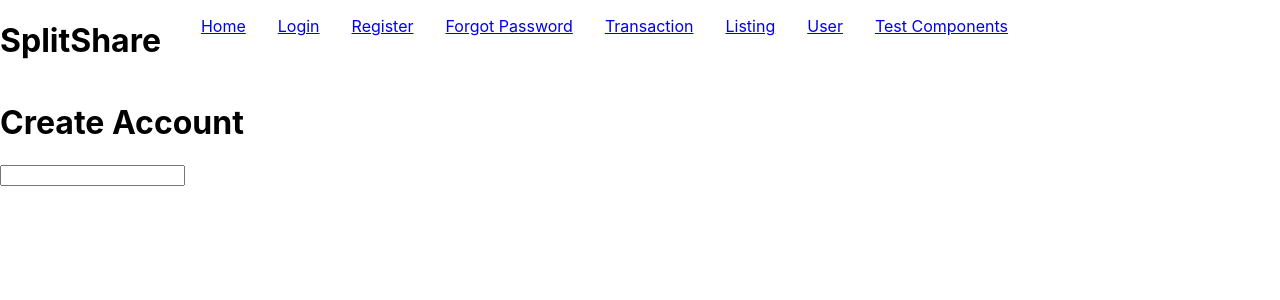
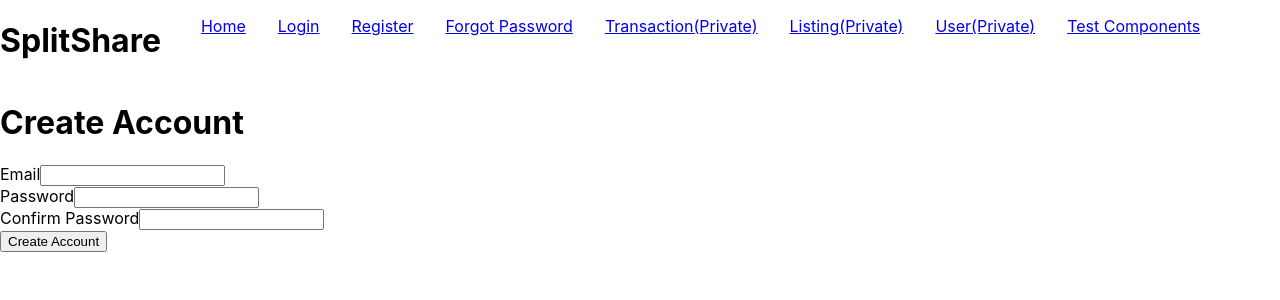
Before and after one commit to dacosio/integrated-project, a React (Create React App) app: page /register in a window 1280 px wide. Shown: the top 300 px of the page. Built offline with nearby package versions, Linux system fonts and the light colour scheme; no server answers.

Commit message:
private routes

```diff
--- a/src/App.js
+++ b/src/App.js
@@ -2,6 +2,7 @@ import React, { useState } from "react";
 import { Routes, Route, Navigate } from "react-router-dom";
 import loadable from "@loadable/component";
 import Layout from "./components/layout/Layout/Layout";
+import ProtectedRoute from "./components/layout/ProtectedRoute/ProtectedRoute";
 import TestComponents from "./TestingComponents/TestComponents";
 
 // Lazy loading and suspense
@@ -18,7 +19,6 @@ const TransactionDetail = loadable(() =>
 );
 const AddListing = loadable(() => import("./pages/Listing/AddListing"));
 const ListingDetail = loadable(() => import("./pages/Listing/ListingDetail"));
-
 function App() {
   // const [value, setValue] = useState("");
   return (
@@ -27,8 +27,22 @@ function App() {
         <Route path="/" element={<Layout />}>
           <Route index element={<Home />} />
           <Route path="listing">
-            <Route path="add" element={<AddListing />} />
-            <Route path=":listingId" element={<ListingDetail />} />
+            <Route
+              path="add"
+              element={
+                <ProtectedRoute>
+                  <AddListing />
+                </ProtectedRoute>
+              }
+            />
+            <Route
+              path=":listingId"
+              element={
+                <ProtectedRoute>
+                  <ListingDetail />
+                </ProtectedRoute>
+              }
+            />
           </Route>
 
           <Route path="login" element={<Login />} />
@@ -36,12 +50,33 @@ function App() {
           <Route path="forgot-password" element={<ForgotPassword />} />
 
           <Route path="transaction">
-            <Route index element={<TransactionList />} />
-            <Route path=":transactionId" element={<TransactionDetail />} />
+            <Route
+              index
+              element={
+                <ProtectedRoute>
+                  <TransactionList />
+                </ProtectedRoute>
+              }
+            />
+            <Route
+              path=":transactionId"
+              element={
+                <ProtectedRoute>
+                  <TransactionDetail />
+                </ProtectedRoute>
+              }
+            />
           </Route>
 
           <Route path="user">
-            <Route index element={<ProfileDetail />} />
+            <Route
+              index
+              element={
+                <ProtectedRoute>
+                  <ProfileDetail />
+                </ProtectedRoute>
+              }
+            />
           </Route>
 
           <Route path="testComponent" element={<TestComponents />} />
--- a/src/components/base/SVG/index.js
+++ b/src/components/base/SVG/index.js
@@ -1 +1,2 @@
 export { default as CloseFilled } from "./CloseFilled";
+export { default as SearchSVG } from "./SearchSVG";
--- a/src/components/layout/Header/Header.js
+++ b/src/components/layout/Header/Header.js
@@ -19,13 +19,13 @@ const Header = () => {
             <Link to="forgot-password">Forgot Password</Link>
           </li>
           <li>
-            <Link to="transaction">Transaction</Link>
+            <Link to="transaction">Transaction(Private)</Link>
           </li>
           <li>
-            <Link to="listing/add">Listing</Link>
+            <Link to="listing/add">Listing(Private)</Link>
           </li>
           <li>
-            <Link to="user">User</Link>
+            <Link to="user">User(Private)</Link>
           </li>
           <li>
             <Link to="testComponent">Test Components</Link>
--- /dev/null
+++ b/src/components/layout/ProtectedRoute/ProtectedRoute.js
@@ -0,0 +1,14 @@
+import React from "react";
+import { Navigate } from "react-router-dom";
+import { UserAuth } from "../../../context/AuthContext";
+
+const ProtectedRoute = ({ children }) => {
+  const { user } = UserAuth();
+
+  if (!user) {
+    return <Navigate to="/" />;
+  }
+  return children;
+};
+
+export default ProtectedRoute;
--- a/src/config/firebaseConfig.js
+++ b/src/config/firebaseConfig.js
@@ -1,6 +1,7 @@
 // Import the functions you need from the SDKs you need
 import { initializeApp } from "firebase/app";
 import { getFirestore } from "firebase/firestore";
+import { getAuth } from "firebase/auth";
 
 const firebaseConfig = {
   apiKey: process.env.REACT_APP_API_KEY,
@@ -13,5 +14,6 @@ const firebaseConfig = {
 
 // Initialize Firebase
 const firebaseApp = initializeApp(firebaseConfig);
+export const auth = getAuth(firebaseApp);
 
 export default getFirestore(firebaseApp);
--- /dev/null
+++ b/src/context/AuthContext.js
@@ -0,0 +1,46 @@
+import { createContext, useContext, useEffect, useState } from "react";
+import {
+  createUserWithEmailAndPassword,
+  signInWithEmailAndPassword,
+  signOut,
+  onAuthStateChanged,
+} from "firebase/auth";
+import { auth } from "../config/firebaseConfig";
+
+const UserContext = createContext();
+
+export const AuthContextProvider = ({ children }) => {
+  const [user, setUser] = useState({});
+
+  const createUser = (email, password) => {
+    return createUserWithEmailAndPassword(auth, email, password);
+  };
+
+  const signIn = (email, password) => {
+    return signInWithEmailAndPassword(auth, email, password);
+  };
+
+  const logout = () => {
+    return signOut(auth);
+  };
+
+  useEffect(() => {
+    const unsubscribe = onAuthStateChanged(auth, (currentUser) => {
+      console.log(currentUser);
+      setUser(currentUser);
+    });
+    return () => {
+      unsubscribe();
+    };
+  }, []);
+
+  return (
+    <UserContext.Provider value={{ createUser, user, logout, signIn }}>
+      {children}
+    </UserContext.Provider>
+  );
+};
+
+export const UserAuth = () => {
+  return useContext(UserContext);
+};
--- a/src/index.js
+++ b/src/index.js
@@ -5,15 +5,18 @@ import App from "./App";
 import * as serviceWorkerRegistration from "./serviceWorkerRegistration";
 import reportWebVitals from "./reportWebVitals";
 import { BrowserRouter as Router, Routes, Route } from "react-router-dom";
+import { AuthContextProvider } from "./context/AuthContext";
 
 const root = ReactDOM.createRoot(document.getElementById("root"));
 root.render(
   <React.StrictMode>
-    <Router>
-      <Routes>
-        <Route path="/*" element={<App />} />
-      </Routes>
-    </Router>
+    <AuthContextProvider>
+      <Router>
+        <Routes>
+          <Route path="/*" element={<App />} />
+        </Routes>
+      </Router>
+    </AuthContextProvider>
   </React.StrictMode>
 );
 
--- a/src/pages/Auth/Login/Login.container.js
+++ b/src/pages/Auth/Login/Login.container.js
@@ -1,12 +1,12 @@
 import React from "react";
 import LoginView from "./Login.view";
 import * as Yup from "yup";
+import { UserAuth } from "../../../context/AuthContext";
+import { useNavigate } from "react-router-dom";
 
 const Login = () => {
-  const login = () => {
-    console.log("Login");
-  };
-
+  const { signIn } = UserAuth();
+  const navigate = useNavigate();
   const initialValues = {
     email: "",
     password: "",
@@ -17,13 +17,13 @@ const Login = () => {
     password: Yup.string().required("Required"),
   });
 
-  const onSubmit = (values) => {
-    console.log("Form data", values);
+  const onSubmit = async ({ email, password }) => {
+    await signIn(email, password);
+    navigate("/");
   };
 
   const generatedProps = {
     // generated props here
-    login,
     initialValues,
     validationSchema,
     onSubmit,
--- a/src/pages/Auth/Register/Register.container.js
+++ b/src/pages/Auth/Register/Register.container.js
@@ -1,9 +1,40 @@
 import React from "react";
+import * as Yup from "yup";
 import RegisterView from "./Register.view";
+import { UserAuth } from "../../../context/AuthContext";
+import { useNavigate } from "react-router-dom";
 
 const Register = () => {
+  const { createUser } = UserAuth();
+  const navigate = useNavigate();
+
+  const initialValues = {
+    email: "",
+    password: "",
+    confirmPassword: "",
+    contactNumber: "",
+  };
+
+  const validationSchema = Yup.object({
+    email: Yup.string().email("Invalid email format").required("Required"),
+    password: Yup.string().required("Password is required"),
+    confirmPassword: Yup.string().oneOf(
+      [Yup.ref("password"), null],
+      "Passwords must match"
+    ),
+    // contactNumber: Yup.string().required("Contact number is required"),
+  });
+
+  const onSubmit = async ({ email, password }) => {
+    await createUser(email, password);
+    navigate("/");
+  };
+
   const generatedProps = {
     // generated props here
+    initialValues,
+    validationSchema,
+    onSubmit,
   };
   return <RegisterView {...generatedProps} />;
 };
--- a/src/pages/Auth/Register/Register.view.jsx
+++ b/src/pages/Auth/Register/Register.view.jsx
@@ -1,11 +1,53 @@
+import { Formik, Form } from "formik";
+import FormikControl from "../../../components/base/FormikControl/FormikControl";
 import React from "react";
 
 const Register = (props) => {
+  const { initialValues, validationSchema, onSubmit } = props;
+
   return (
     <div>
       <h1>Create Account</h1>
       <div>
-        <input />
+        <Formik
+          initialValues={initialValues}
+          validationSchema={validationSchema}
+          onSubmit={onSubmit}
+        >
+          {(formik) => {
+            return (
+              <Form>
+                <FormikControl
+                  control="input"
+                  type="email"
+                  label="Email"
+                  name="email"
+                />
+                <FormikControl
+                  control="input"
+                  type="password"
+                  label="Password"
+                  name="password"
+                />
+                <FormikControl
+                  control="input"
+                  type="password"
+                  label="Confirm Password"
+                  name="confirmPassword"
+                />
+                {/* <FormikControl
+                  control="input"
+                  type="text"
+                  label="Contact Number"
+                  name="contactNumber"
+                /> */}
+                <button type="submit" disabled={!formik.isValid}>
+                  Create Account
+                </button>
+              </Form>
+            );
+          }}
+        </Formik>
       </div>
     </div>
   );
--- a/src/pages/Home/Home.view.jsx
+++ b/src/pages/Home/Home.view.jsx
@@ -1,9 +1,11 @@
 import React from "react";
 
 const Home = (props) => {
+  const { user, handleLogOut } = props;
   return (
     <div>
       <h1>Home Screen</h1>
+      {user && <button onClick={handleLogOut}>logout</button>}
     </div>
   );
 };
```
Also changed, not shown: src/pages/Home/Home.container.js (+7 -0 lines).
